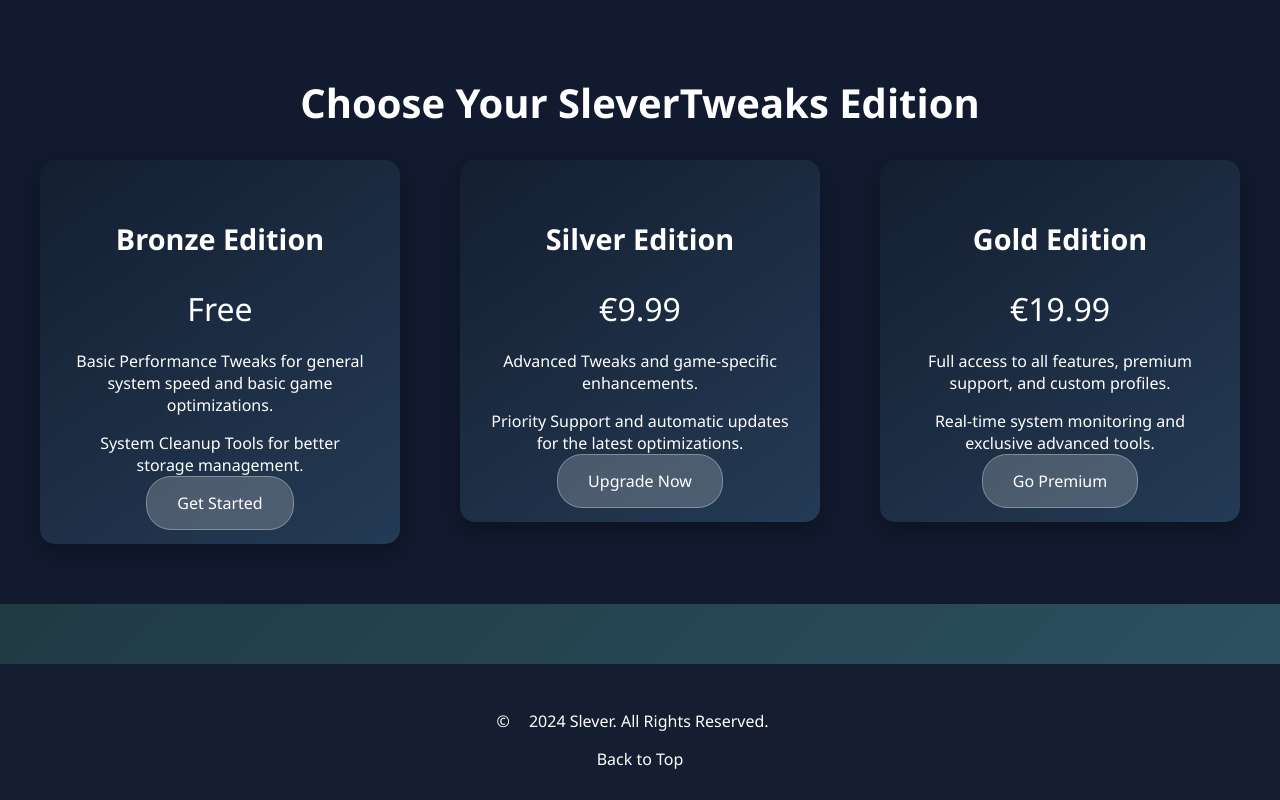
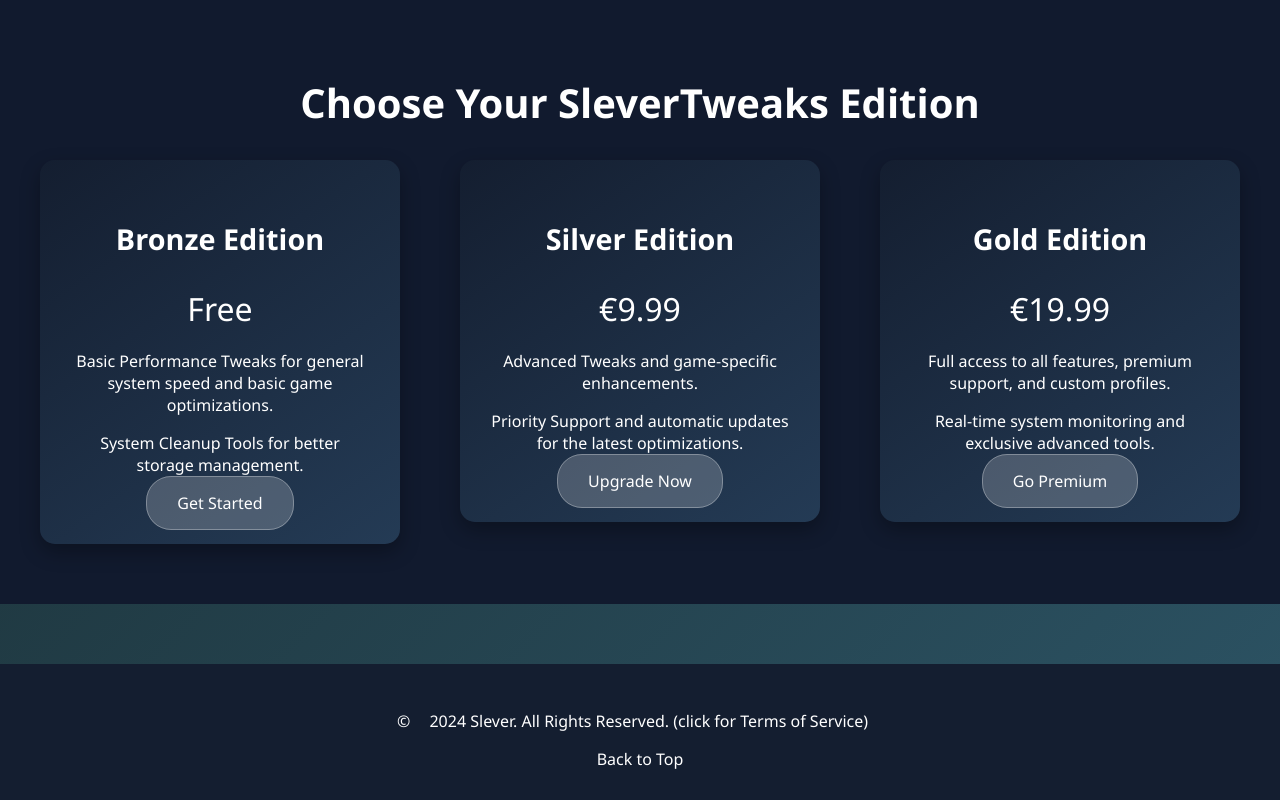
Before and after one commit to realSlever/slever, a plain HTML site: page index.html in a window 1280 px wide. Shown: the part 898-1698 px from the top of the page. Drawn offline with Linux system fonts and the light colour scheme.

Commit message:
Update index.html

```diff
--- a/index.html
+++ b/index.html
@@ -204,7 +204,7 @@
 
     <!-- Footer -->
     <div class="footer">
-        <p>&copy; <a href="TOS.html" style="color: #ffffff; text-decoration: none;">2024 Slever. All Rights Reserved.</a></p>
+        <p>&copy; <a href="TOS.html" style="color: #ffffff; text-decoration: none;">2024 Slever. All Rights Reserved. (click for Terms of Service)</a></p>
         <a href="#home">Back to Top</a>
     </div>
 
```
